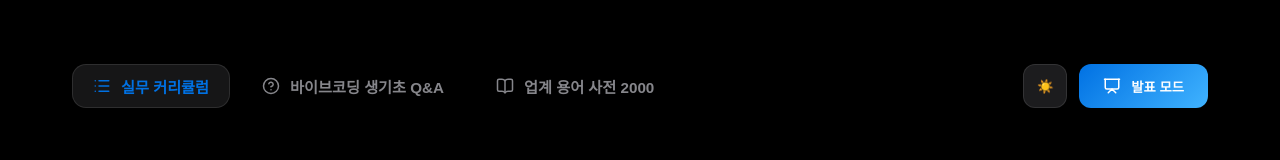
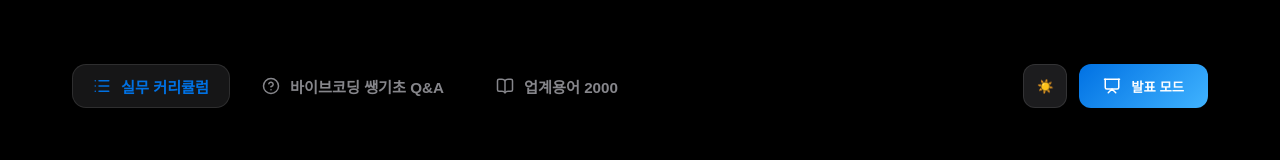
Before and after one commit to heekeunlee/lecture_assist001, a React (Vite) app: page / in a window 1280 px wide. Shown: the top 160 px of the page. Built offline with nearby package versions, Linux system fonts and the light colour scheme; the HTML template or start-up script is replaced by a standard one.

Commit message:
style: final renaming of menus to 쌩기초 and 업계용어 2000

```diff
--- a/src/App.tsx
+++ b/src/App.tsx
@@ -147,13 +147,13 @@ export default function App() {
             className={`tab-button ${activeTab === 'faq' ? 'active' : ''}`}
             onClick={() => { setActiveTab('faq'); setSelectedId(null); setShowOfficial(false); }}
           >
-            <HelpCircle size={18} /> 바이브코딩 생기초 Q&A
+            <HelpCircle size={18} /> 바이브코딩 쌩기초 Q&A
           </button>
           <button
             className={`tab-button ${activeTab === 'terminology' ? 'active' : ''}`}
             onClick={() => { setActiveTab('terminology'); setSelectedId(null); }}
           >
-            <BookOpen size={18} /> 업계 용어 사전 2000
+            <BookOpen size={18} /> 업계용어 2000
           </button>
         </div>
 
@@ -184,7 +184,7 @@ export default function App() {
           <h1>
             {activeTab === 'curriculum'
               ? (showOfficial ? 'Vibe Coding 공식 커리큘럼' : '디스플레이 엔지니어 실무 로드맵')
-              : (activeTab === 'faq' ? '바이브코딩 생기초 Q&A' : '업계 용어 사전 2000')}
+              : (activeTab === 'faq' ? '바이브코딩 쌩기초 Q&A' : '업계용어 2000')}
           </h1>
           <p className="header-subtitle">
             {activeTab === 'curriculum'
```
